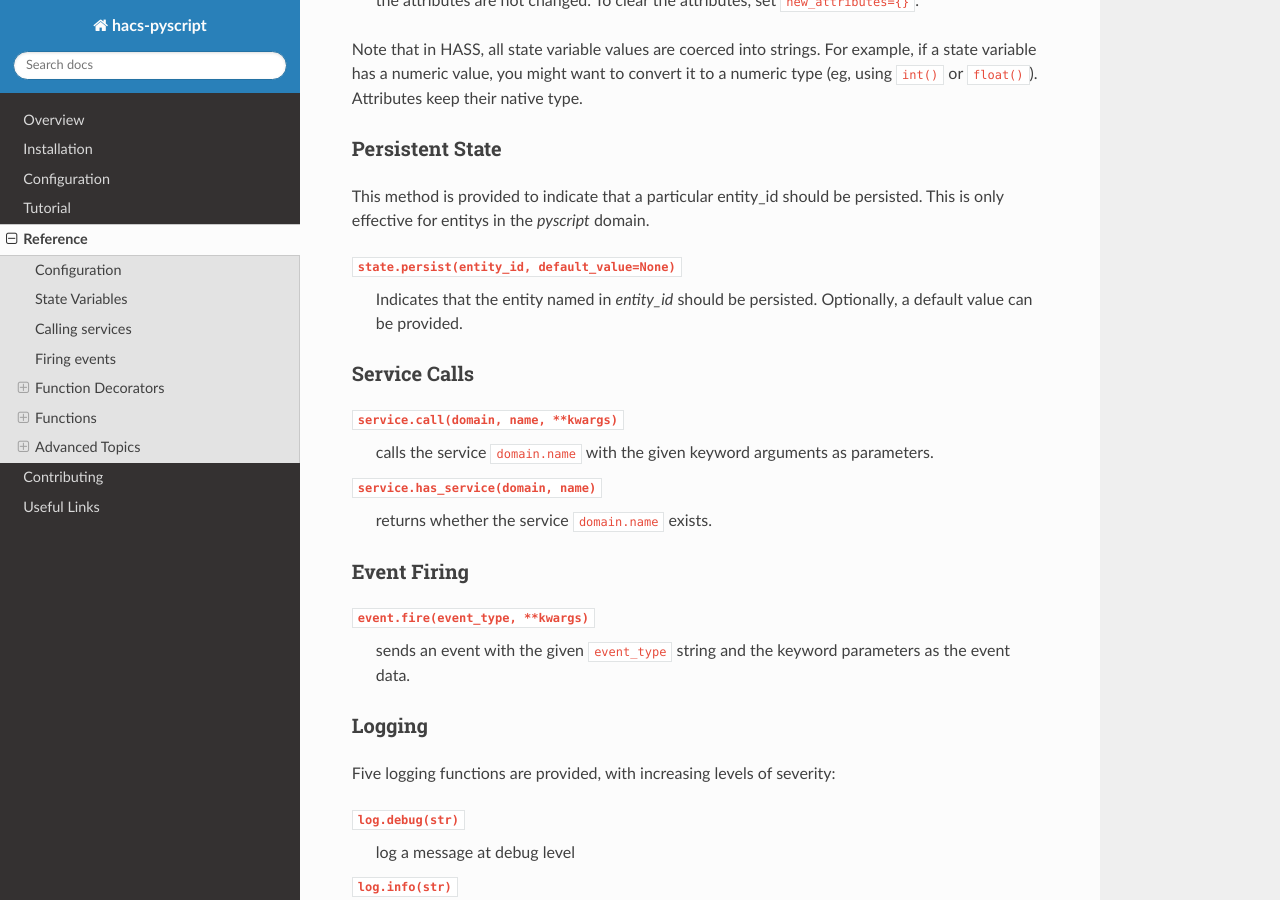
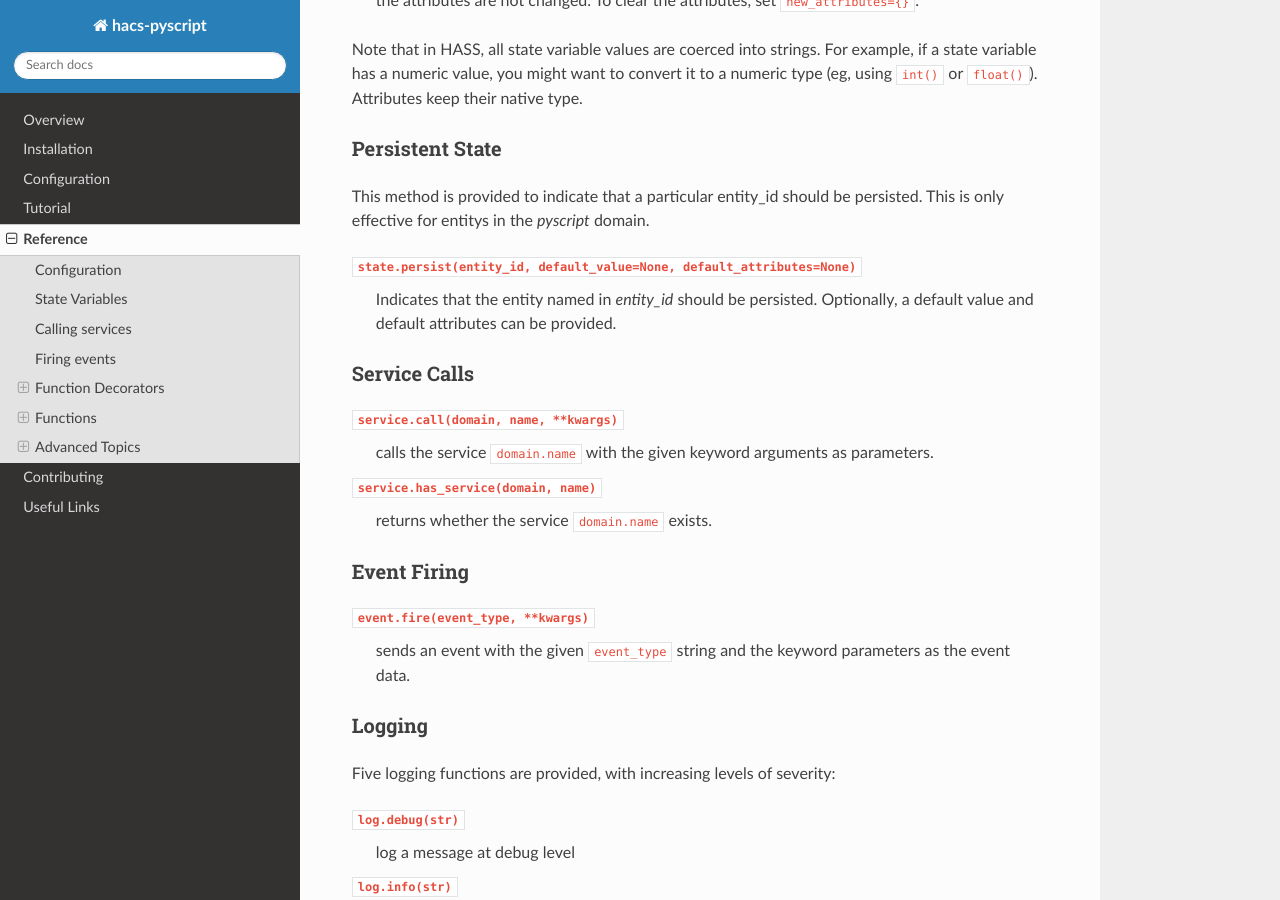
Before and after one commit to custom-components/pyscript, a Sphinx documentation site: the page built from docs/reference.rst, in a window 1280 px wide and 900 px high, scrolled down 12093 px. Built offline with Sphinx 7.4.7 and the Read the Docs theme 2.0.0, drawn with Linux system fonts in a browser that asks for light colours.

Commit message:
docs for default_attributes on state.persist()

```diff
--- a/docs/reference.rst
+++ b/docs/reference.rst
@@ -569,8 +569,8 @@ Persistent State
 
 This method is provided to indicate that a particular entity_id should be persisted. This is only effective for entitys in the `pyscript` domain.
 
-``state.persist(entity_id, default_value=None)``
-  Indicates that the entity named in `entity_id` should be persisted. Optionally, a default value can be provided.
+``state.persist(entity_id, default_value=None, default_attributes=None)``
+  Indicates that the entity named in `entity_id` should be persisted. Optionally, a default value and default attributes can be provided.
 
 
 
```
